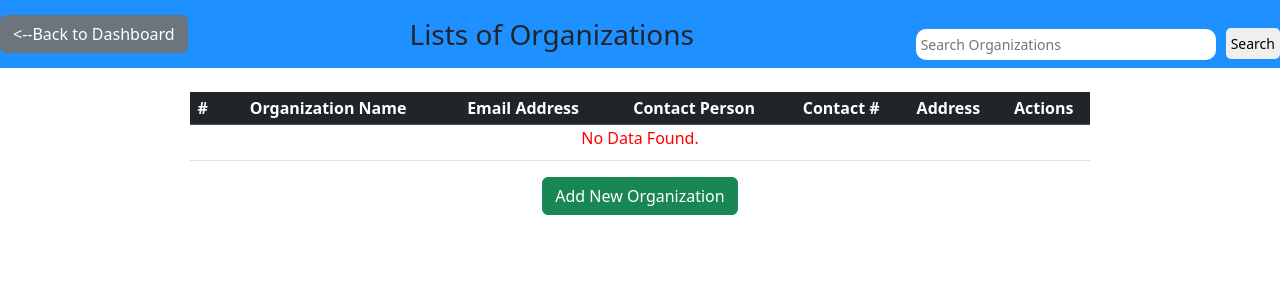
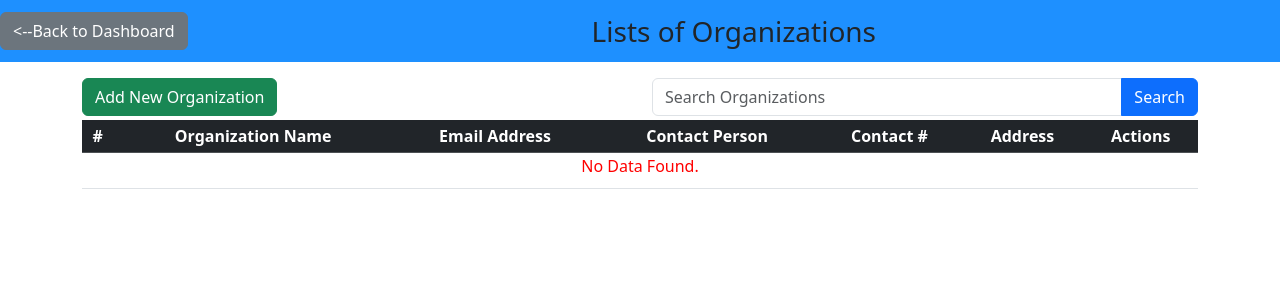
Before and after one commit to learning2bdeveloper/CI, a CodeIgniter app: page /kyanu_document_tracking/index.php/create_organization/index in a window 1280 px wide. Shown: the top 300 px of the page. Run offline with CodeIgniter, Linux system fonts and the light colour scheme; data that the repository does not hold is empty.

Commit message:
adjust search bar and add new org and created homepage

```diff
--- a/application/modules/create_organization/views/grid/Load_organization.php
+++ b/application/modules/create_organization/views/grid/Load_organization.php
@@ -10,19 +10,10 @@ if(!empty($data)){
                 <td><?=@$value->ContactNumber?></td>
                 <td><?=@$value->Address?></td>
                 <td>
-                    <div class="action-icons">
-                        <div class="action-icon">
-                            <button id="deletebutton" data-bs-toggle="modal" data-bs-target="#deleteModal" data-pass-value="<?=$value->OrgID?>"><i class="bi bi-trash3-fill"></i></button>
-                        </div>
-                        <div class="action-icon">
-                            <button id="editbutton" data-bs-toggle="modal" data-bs-target="#editModal" data-pass-value="<?=$value->OrgID?>"><i class="bi bi-pencil-fill"></i></button>
-                        </div>
-                        <div class="action-icon">
-                            <button id="infobutton" data-bs-toggle="modal" data-bs-target="#infoModal" data-pass-value="<?=$value->OrgID?>"><i class="bi bi-info-circle"></i></button>
-                        </div>
-                    </div>
+                    <button id="deletebutton" data-bs-toggle="modal" data-bs-target="#deleteModal" data-pass-value="<?=$value->OrgID?>">1</button>
+                    <button id="editbutton" data-bs-toggle="modal" data-bs-target="#editModal" data-pass-value="<?=$value->OrgID?>">1</button>
+                    <button id="infobutton" data-bs-toggle="modal" data-bs-target="#infoModal" data-pass-value="<?=$value->OrgID?>">1</button>
                 </td>
-
             </tr>
 
         <?php
--- a/application/modules/create_organization/views/index.php
+++ b/application/modules/create_organization/views/index.php
@@ -9,52 +9,32 @@
     <link href="https://cdn.jsdelivr.net/npm/bootstrap@5.3.2/dist/css/bootstrap.min.css" rel="stylesheet" integrity="sha384-T3c6CoIi6uLrA9TneNEoa7RxnatzjcDSCmG1MXxSR1GAsXEV/Dwwykc2MPK8M2HN" crossorigin="anonymous">
     <link rel="stylesheet" href="https://cdn.jsdelivr.net/npm/bootstrap-icons@1.11.3/font/bootstrap-icons.min.css">
 
-    <style>
-        /* Custom CSS for search bar */
-        .search-container {
-            float: right;
-            margin-top: 10px;
-        }
-
-        .search-container input[type=text] {
-            padding: 5px;
-            margin-top: none;
-            font-size: 14px;
-            border: none;
-            border-radius: 10px;
-            width: 300px; /* Adjust width as needed */
-        }
-
-        .search-container button {
-            float: right;
-            padding: 5px;
-            margin-top: 10px;
-            margin-left: 10px;
-            font-size: 14px;
-            border: none;
-            cursor: pointer;
-            border-radius: 5px;
-        }
-    </style>
 </head>
 <body>
 
-    <nav class="navbar navbar-light justify-content-between fs-3 mb-4" style="background-color: #1E90FF;">
+    <nav class="navbar navbar-light justify-content-between fs-3 mb-3" style="background-color: #1E90FF;">
         <div class="text-center">
-        <button id="btn_dashboard" class="btn btn-secondary mb-1"><--Back to Dashboard</button>
+            <button id="btn_homepage" class="btn btn-secondary mb-1"><--Back to Dashboard</button>
         </div>
         <span class="mx-auto">Lists of Organizations</span>
-        <div class="search-container">
-      <form action="search.html" method="GET">
-        <input type="text" name="query" placeholder="Search Organizations">
-        <button type="submit">Search</button>
-      </form>
-    </div>
     </nav>
 
+    <div class="container mb-3">
+        <div class="row">
+            <div class="col">
+                <button id="btn_add_new" class="btn btn-success mb-1">Add New Organization</button>
+            </div>
+            <div class="col">
+            <div class="col">
+                <div class="input-group">
+                    <input type="text" class="form-control" placeholder="Search Organizations">
+                    <button class="btn btn-primary" type="button">Search</button>
+                </div>
+            </div>
+        </div>
+    </div>
 
-
-        <div class="table-responsive mx-auto" style="max-width: 900px;">
+    <div class="table-responsive mx-auto" >
         <table class="table table-sm table-hover text-center">
             <thead class="table-dark">
                 <tr>
@@ -70,10 +50,6 @@
             <tbody id="table">
             </tbody>
         </table>
-        </div>
-
-        <div class="text-center">
-        <button id="btn_add_new" class="btn btn-success mb-1">Add New Organization</button>
     </div>
 
     <!-- delete modal -->
```
Also changed, not shown: application/modules/create_organization/views/homepage.php (+31 -79 lines), assets/css/homepage.css (added, +61 -0 lines). Lines whose indentation alone changed are shown as unchanged.
